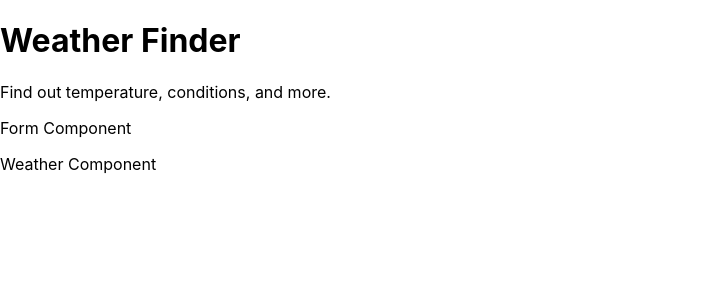
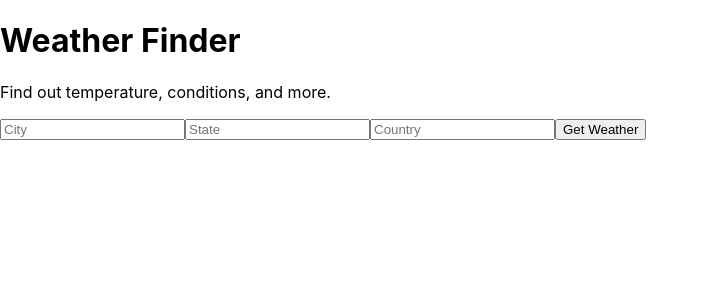
Before and after one commit to acheng742/react-weather-app, a React (Create React App) app: page / in a window 1280 px wide. Shown: the top 300 px of the page, without its empty margins (0-709 px from the left). Built offline with nearby package versions, Linux system fonts and the light colour scheme; the HTML template or start-up script is replaced by a standard one.

Commit message:
Set up form, call Weather API to display info or error  notice

```diff
--- a/src/App.js
+++ b/src/App.js
@@ -1,15 +1,61 @@
 import React from 'react';
+
 import Titles from './Components/Titles';
 import Form from './Components/Form';
 import Weather from './Components/Weather';
 
+const API_KEY = "b936b092ba0f810a79f2d720727e3707";
+
 class App extends React.Component {
+	state = {
+		temperature: undefined,
+		city: undefined,
+		country: undefined,
+		humidity: undefined,
+		description: undefined,
+		error: undefined
+	}
+	getWeather = async (e) => {
+		e.preventDefault();
+		const city = e.target.elements.city.value
+		const state = e.target.elements.state.value
+		const country = e.target.elements.country.value
+		const api_call = await fetch(`http://api.openweathermap.org/data/2.5/weather?q=${city},${state},${country}A&appid=${API_KEY}&units=imperial`);
+		const data = await api_call.json();
+		if (city && state && country) {
+			console.log(data);
+			this.setState({
+				temperature: data.main.temp,
+				city: data.name,
+				country: data.sys.country,
+				humidity: data.main.humidity,
+				description: data.weather[0].description,
+				error: ''
+			})
+		} else {
+			this.setState({
+				temperature: undefined,
+				city: undefined,
+				country: undefined,
+				humidity: undefined,
+				description: undefined,
+				error: 'Please enter the values.'
+			})
+		}
+	}
 	render() {
 		return (
 			<div>
 				<Titles />
-				<Form />
-				<Weather />
+				<Form getWeather={this.getWeather} />
+				<Weather
+					temperature={this.state.temperature}
+					city={this.state.city}
+					country={this.state.country}
+					humidity={this.state.humidity}
+					description={this.state.description}
+					error={this.state.error}
+				/>
 			</div>
 		);
 	}
--- a/src/Components/Form.js
+++ b/src/Components/Form.js
@@ -3,9 +3,12 @@ import React from 'react';
 class Form extends React.Component {
 	render() {
 		return (
-			<div>
-				<p>Form Component</p>
-			</div>
+			<form onSubmit={this.props.getWeather}>
+				<input type="text" name="city" placeholder="City" />
+				<input type="text" name="state" placeholder="State" />
+				<input type="text" name="country" placeholder="Country" />
+				<button>Get Weather</button>
+			</form>
 		);
 	}
 };
--- a/src/Components/Weather.js
+++ b/src/Components/Weather.js
@@ -4,7 +4,11 @@ class Weather extends React.Component {
 	render() {
 		return (
 			<div>
-				<p>Weather Component</p>
+				{this.props.city && this.props.country && <p>Location: {this.props.city}, {this.props.country}</p> }
+				{this.props.temperature && <p>Temperature: {this.props.temperature}</p>}
+				{this.props.humidity && <p>Humidty: {this.props.humidity}</p>}
+				{this.props.description && <p>Conditions: {this.props.description}</p>}
+				{this.props.error && <p>{this.props.error}</p>}
 			</div>
 		);
 	}
```
